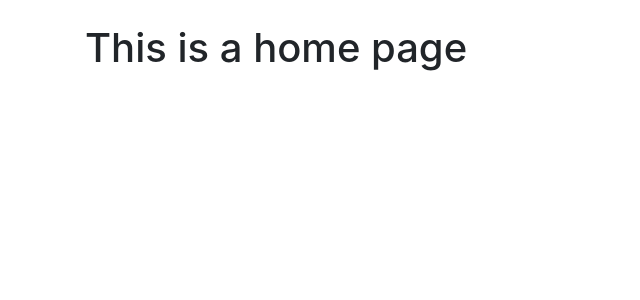
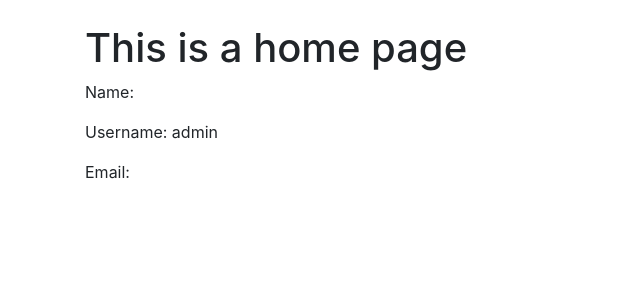
Before and after one commit to jaypalweb/python_authenticate, a Django app: page / in a window 1280 px wide. Shown: the part 56-356 px from the top of the page, without its empty margins (0-640 px from the left). Run offline with Django 3.2, Linux system fonts and the light colour scheme; a user stored in the database is signed in; some libraries are stand-ins or nearby versions.

Commit message:
adding user profile info to the page

```diff
--- a/authenticate/templates/authenticate/home.html
+++ b/authenticate/templates/authenticate/home.html
@@ -1,4 +1,13 @@
 {% extends 'authenticate/base.html' %}
 {% block content %}
 <h1>This is a home page</h1>
+
+{% if user.is_authenticated %}
+
+	<p>Name: {{ user.first_name }} {{ user.last_name }}</p>
+	<p>Username: {{ user.username}}</p>
+	<p>Email: {{ user.email }}</p>
+
+{% endif %}
+
 {% endblock %}
```
Also changed, not shown: db.sqlite3.
